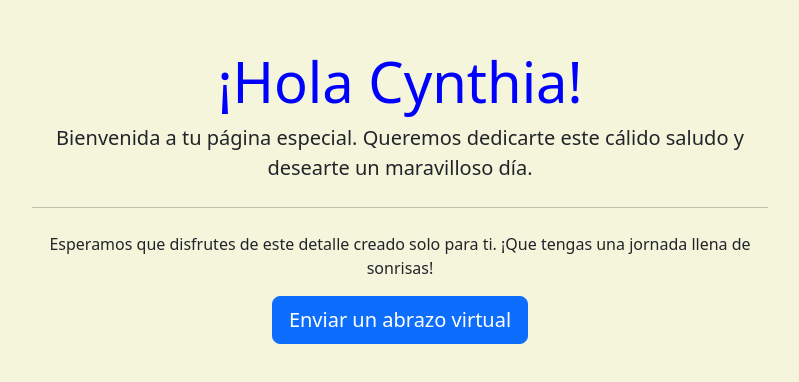
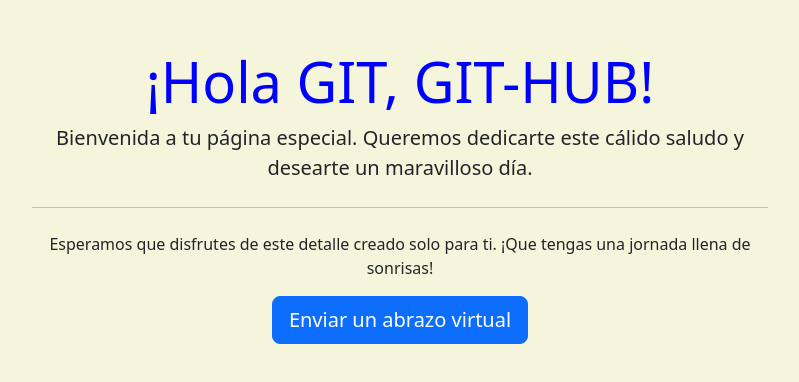
Before and after one commit to Cyn2000/prueba, a plain HTML site: page index.html in a window 1280 px wide. Shown: the whole page, without its empty margins (240-1039 px from the left). Drawn offline with nearby package versions, Linux system fonts and the light colour scheme.

Commit message:
Modificacion en el titulo

```diff
--- a/index.html
+++ b/index.html
@@ -12,7 +12,7 @@
     <div class="container my-5">
       <div class="row justify-content-center">
         <div class="col-lg-8 text-center">
-          <h1 class="display-4">¡Hola Cynthia!</h1>
+          <h1 class="display-4">¡Hola GIT, GIT-HUB!</h1>
           <p class="lead">Bienvenida a tu página especial. Queremos dedicarte este cálido saludo y desearte un maravilloso día.</p>
           <hr class="my-4">
           <p>Esperamos que disfrutes de este detalle creado solo para ti. ¡Que tengas una jornada llena de sonrisas!</p>
```
